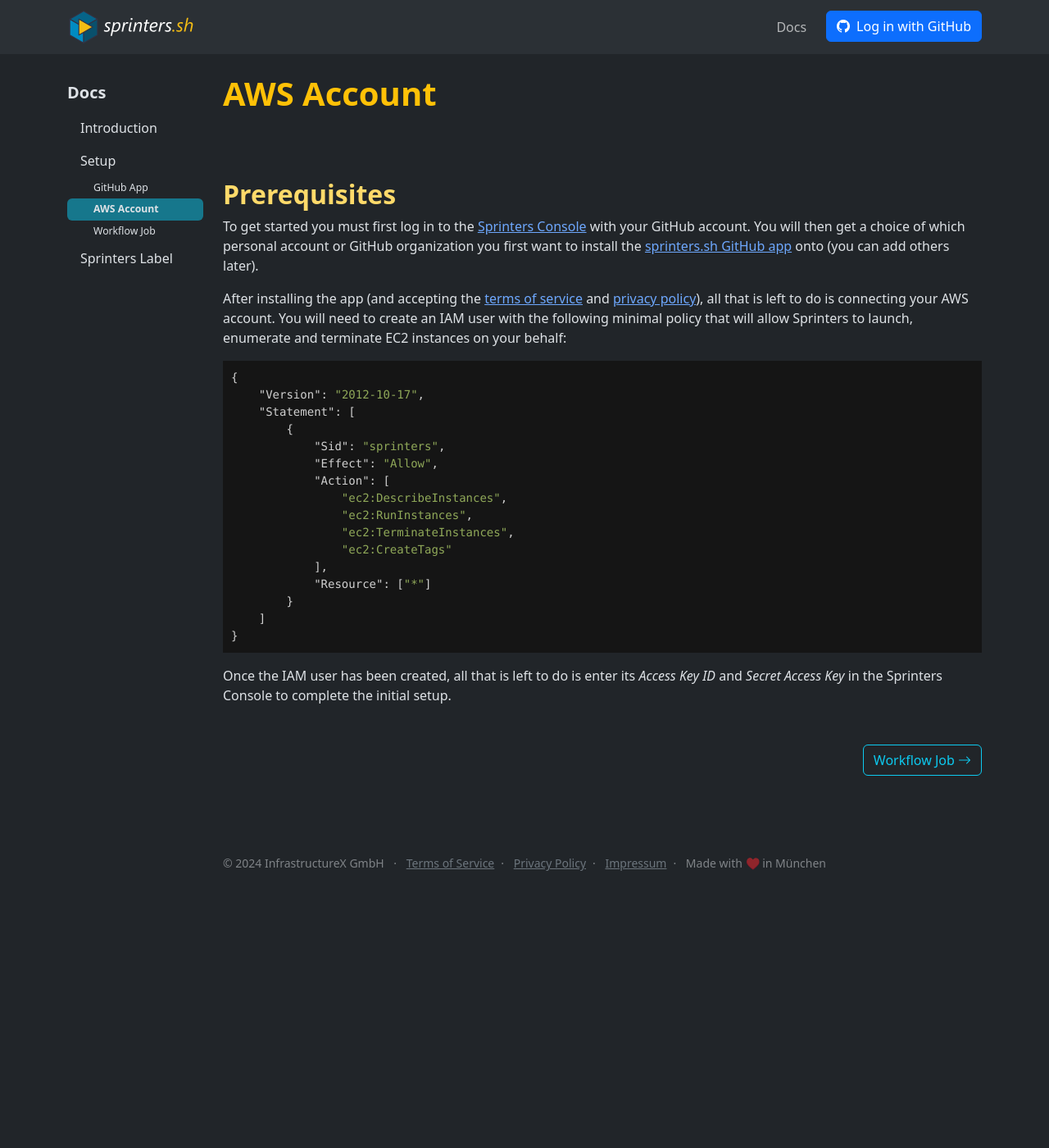
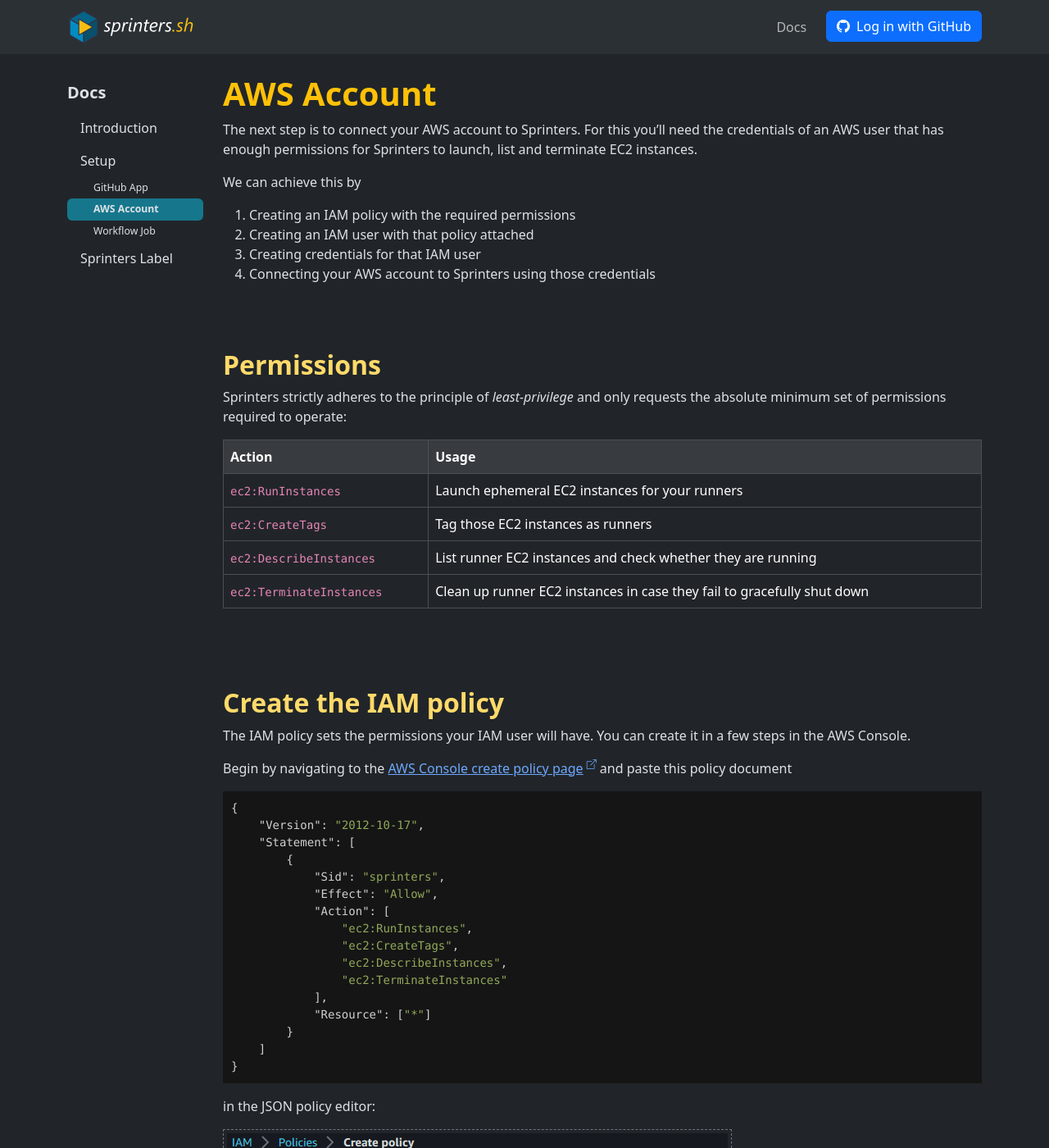
Before and after one commit to sprinters-sh/sprinters.sh, a Jekyll site: the page built from docs/setup/aws.md, in a window 1280 px wide and 1400 px high. Shown: the whole window at 82% size. Built offline with Jekyll 4.4.1, drawn with Linux system fonts in a browser that asks for light colours; some of the changed text lies outside the part shown.

Commit message:
Added detailed AWS setup

````diff
--- a/docs/setup/aws.md
+++ b/docs/setup/aws.md
@@ -4,15 +4,55 @@
 next: docs/setup/job.md
 ---
 
-{% include h2.html text="Prerequisites" %}
+The next step is to connect your AWS account to Sprinters. For this you'll need the credentials of an AWS user that has
+enough permissions for Sprinters to launch, list and terminate EC2 instances.
 
-To get started you must first log in to the [Sprinters Console](https://console.sprinters.sh/login) with your GitHub
-account. You will then get a choice of which personal account or GitHub organization you first want to install the
-[sprinters.sh GitHub app](https://github.com/apps/sprinters-sh) onto (you can add others later).
+We can achieve this by
+1. Creating an IAM policy with the required permissions
+2. Creating an IAM user with that policy attached
+3. Creating credentials for that IAM user
+4. Connecting your AWS account to Sprinters using those credentials
 
-After installing the app (and accepting the [terms of service](https://sprinters.sh/terms) and [privacy policy](https://sprinters.sh/privacy)),
-all that is left to do is connecting your AWS account. You will need to create an IAM user with the following minimal
-policy that will allow Sprinters to launch, enumerate and terminate EC2 instances on your behalf:
+{% include h2.html text="Permissions" %}
+
+Sprinters strictly adheres to the principle of _least-privilege_ and only requests the absolute minimum set of
+permissions required to operate:
+
+<div class="table-responsive">
+<table class="table table-bordered">
+<thead>
+    <tr class="table-active">
+        <th>Action</th>
+        <th>Usage</th>
+    </tr>
+</thead>
+<tbody>
+    <tr>
+        <td><code>ec2:RunInstances</code></td>
+        <td>Launch ephemeral EC2 instances for your runners</td>
+    </tr>
+    <tr>
+        <td><code>ec2:CreateTags</code></td>
+        <td>Tag those EC2 instances as runners</td>
+    </tr>
+    <tr>
+        <td><code>ec2:DescribeInstances</code></td>
+        <td>List runner EC2 instances and check whether they are running</td>
+    </tr>
+    <tr>
+        <td><code>ec2:TerminateInstances</code></td>
+        <td>Clean up runner EC2 instances in case they fail to gracefully shut down</td>
+    </tr>
+</tbody>
+</table>
+</div>
+
+{% include h2.html text="Create the IAM policy" %}
+
+The IAM policy sets the permissions your IAM user will have. You can create it in a few steps in the AWS Console.
+
+Begin by navigating to the {% include external-link.html text="AWS Console create policy page"
+href="https://us-east-1.console.aws.amazon.com/iam/home#/policies/create" %} and paste this policy document
 
 ```json
 {
@@ -22,10 +62,10 @@
             "Sid": "sprinters",
             "Effect": "Allow",
             "Action": [
+                "ec2:RunInstances",
+                "ec2:CreateTags",
                 "ec2:DescribeInstances",
-                "ec2:RunInstances",
-                "ec2:TerminateInstances",
-                "ec2:CreateTags"
+                "ec2:TerminateInstances"
             ],
             "Resource": ["*"]
         }
@@ -33,5 +73,58 @@
 }
 ```
 
-Once the IAM user has been created, all that is left to do is enter its *Access Key ID* and *Secret Access Key* in the
-Sprinters Console to complete the initial setup.
+in the JSON policy editor:
+
+![AWS Console JSON policy editor](/assets/setup/aws/policy-json.png){: .screenshot}
+
+Assign it the `sprinters-policy` name and create it:
+
+![AWS Console policy name](/assets/setup/aws/policy-name.png){: .screenshot}
+
+Your IAM policy is now fully set up.
+
+{% include h2.html text="Create the IAM user" %}
+
+Now create the IAM user which will have that policy attached by navigating to
+the {% include external-link.html text="AWS Console create user page" href="https://us-east-1.console.aws.amazon.com/iam/home#/users/create" %}.
+
+Begin give your user the `sprinters-user` name:
+
+![AWS Console user name](/assets/setup/aws/user-name.png){: .screenshot}
+
+Then assign it your newly created `sprinters-policy`:
+
+![AWS Console user policy](/assets/setup/aws/user-policy.png){: .screenshot}
+
+And finalize the user's creation:
+
+![AWS Console user creation](/assets/setup/aws/user-create.png){: .screenshot}
+
+Your IAM user is now fully set up.
+
+{% include h2.html text="Create the credentials" %}
+
+Your IAM user now needs credentials which you can create by navigating to
+the {% include external-link.html text="AWS Console create access key page" href="https://us-east-1.console.aws.amazon.com/iam/home#/users/details/sprinters-user/create-access-key" %}.
+
+![AWS Console access key type](/assets/setup/aws/accesskey-other.png){: .screenshot}
+
+And confirming the creation:
+
+![AWS Console access key creation](/assets/setup/aws/accesskey-create.png){: .screenshot}
+
+{% include h2.html text="Connect your AWS account" %}
+
+Finally copy both the _access key_ and the _secret access key_ from the AWS Console:
+
+![AWS Console access key copy](/assets/setup/aws/accesskey-copy.png){: .screenshot}
+
+And paste them into Sprinters:
+
+![Sprinters access key paste](/assets/setup/aws/accesskey-paste.png){: .screenshot}
+
+{% include h2.html text="Success" %}
+
+Congratulations! Your AWS account is now successfully connected to Sprinters:
+
+![AWS account connected](/assets/setup/aws/credentials-success.png){: .screenshot}
````
Also changed, not shown: docs/setup/github.md (+1 -1 lines), assets/setup/aws/accesskey-copy.png (added), assets/setup/aws/accesskey-create.png (added), assets/setup/aws/accesskey-other.png (added), assets/setup/aws/accesskey-paste.png (added), assets/setup/aws/credentials-success.png (added), assets/setup/aws/policy-json.png (added), assets/setup/aws/policy-name.png (added), assets/setup/aws/user-create.png (added), assets/setup/aws/user-name.png (added), assets/setup/aws/user-policy.png (added).
